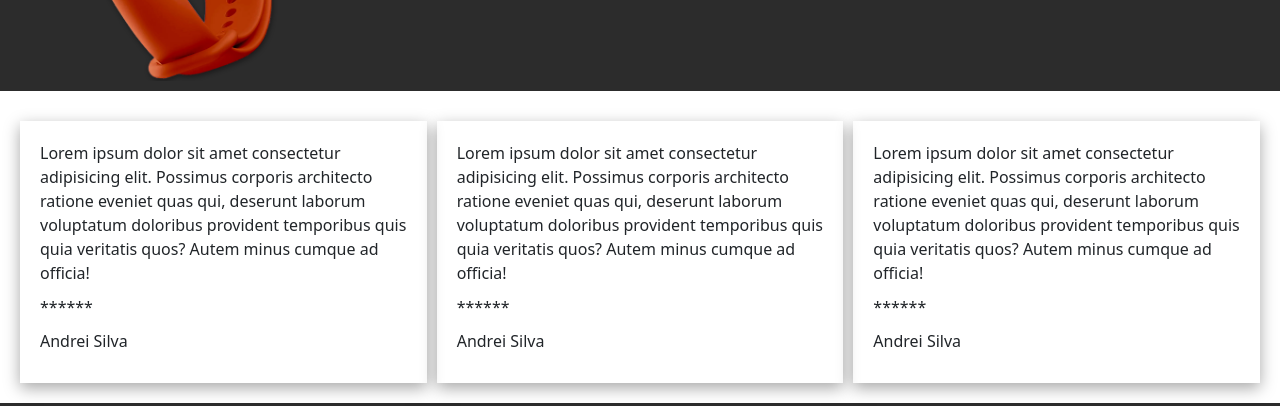
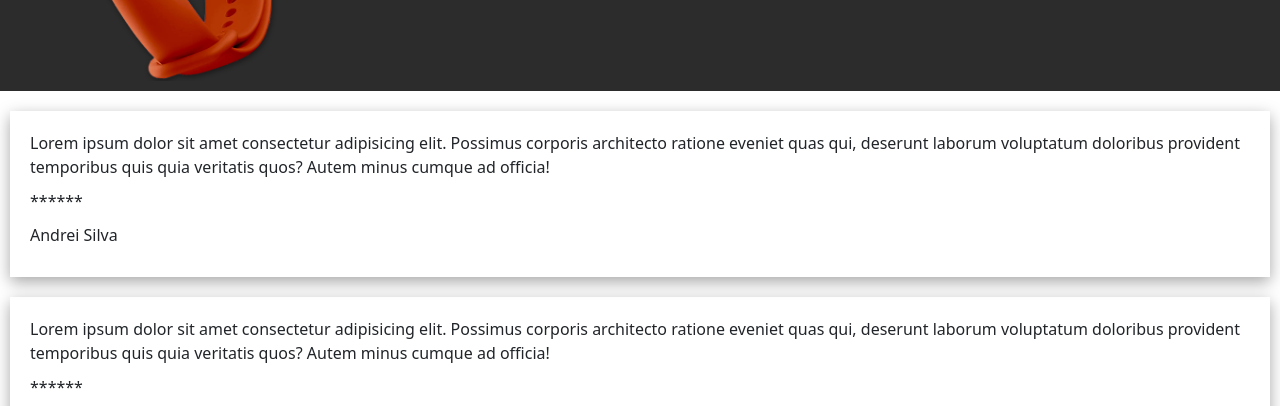
Before and after one commit to Andreisilva-dev/E-COMMERCE-TEC, a plain HTML site: page index.html in a window 1280 px wide. Shown: the part 2103-2509 px from the top of the page. Drawn offline with nearby package versions, Linux system fonts and the light colour scheme.

Commit message:
display flex no comentario

```diff
--- a/css/estilo.css
+++ b/css/estilo.css
@@ -98,6 +98,11 @@ button {
     border-radius: 10px;
 }
 
+.comentarios1 {
+    display: flex;
+    flex-direction: column;
+    gap: 2.0rem;
+}
 /* sessao comentarios */
 .cometario-card {
     /* border: 3px solid #ccc; */
--- a/index.html
+++ b/index.html
@@ -98,7 +98,7 @@
         </section>
 
         <section class="comentarios">
-            <div class="comentarios">
+            <div class="comentarios1">
                 <div class="cometario-card">
                     <p>
                         Lorem ipsum dolor sit amet consectetur adipisicing elit. Possimus corporis architecto ratione eveniet quas qui, deserunt laborum voluptatum doloribus provident temporibus quis quia veritatis quos? Autem minus cumque ad officia!
```
